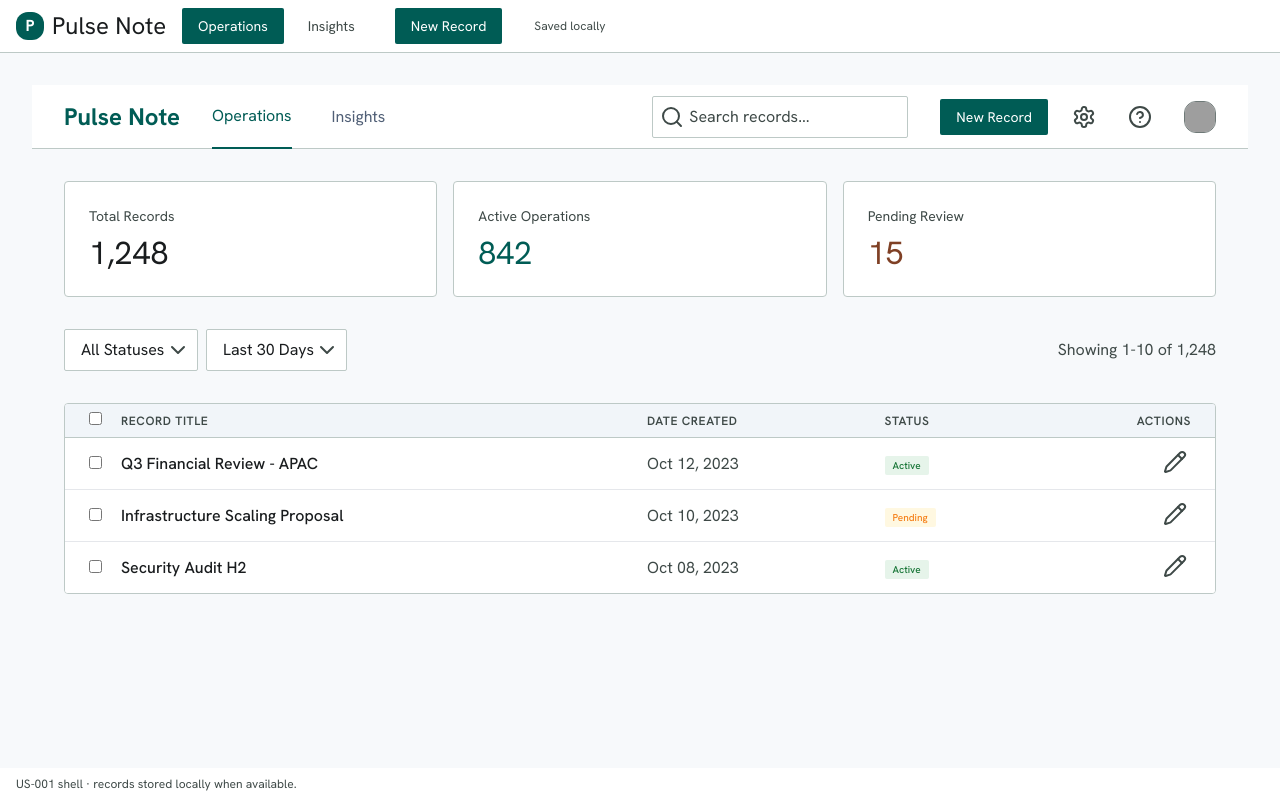
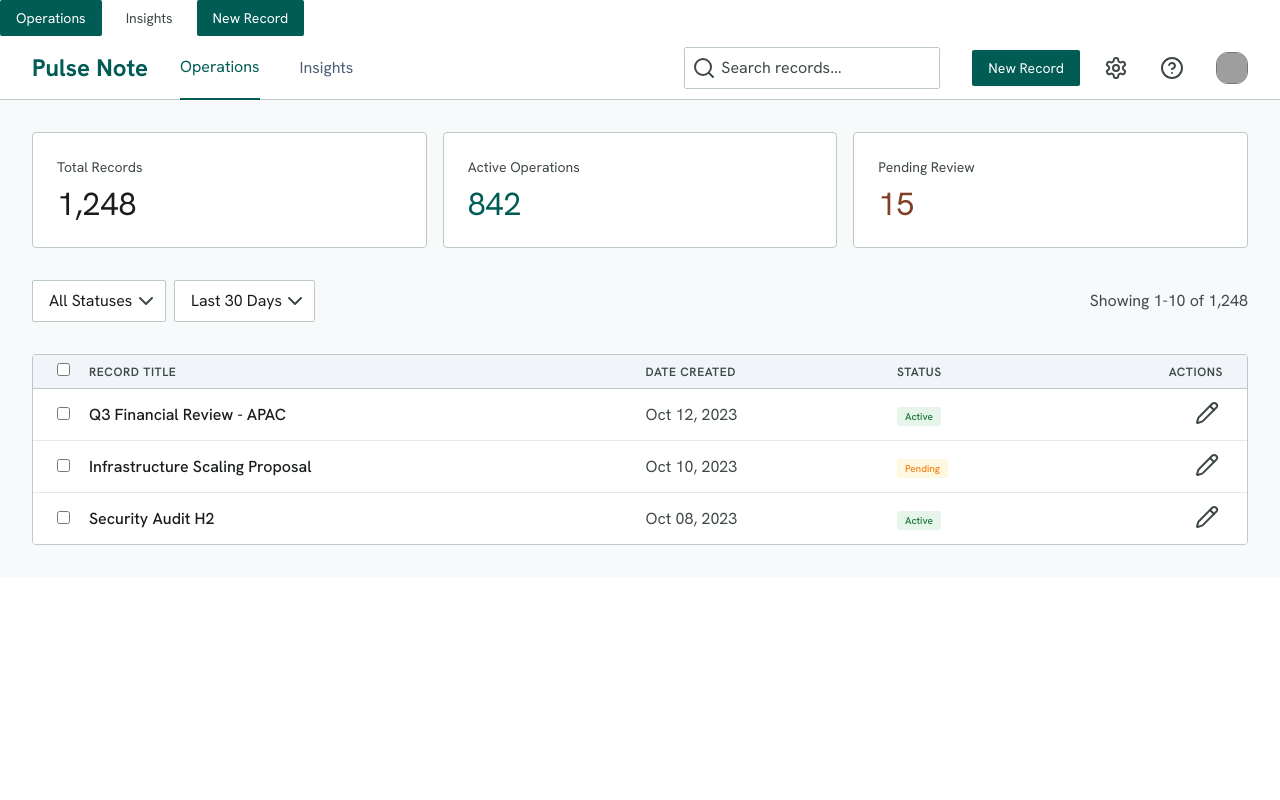
Before and after one commit to hikmetgulsesli/pulse-note-0620fc72, a React (Vite) app: page / in a window 1280 px wide. Built offline with nearby package versions, Linux system fonts and the light colour scheme; grey boxes are pictures that could not be loaded.

Commit message:
feat: US-001 - Pulse Note - app shell, state and persistence

```diff
--- a/src/App.tsx
+++ b/src/App.tsx
@@ -3,20 +3,35 @@
  *
  * US-001 owns the shared app shell. App.tsx is responsible for:
  *  - wiring `<PulseNoteProvider>` so screens can read shell state,
- *  - rendering the persistent shell chrome (header, navigation, status),
- *  - reaching every product surface declared in DESIGN_BRIEF (operations,
- *    editor, insights) without deleting or bypassing previously reachable
- *    surfaces,
- *  - surfacing the storage / last-error banner when the shell has something
- *    to say to the user,
+ *  - exposing a minimal functional surface switch (operations / editor / insights)
+ *    with action-attached navigation buttons that other stories can drive,
+ *  - surfacing storage / load / error / surface diagnostics through
+ *    `globalThis.app.pulseNote` instead of visible app shell chrome, so the
+ *    generated full-screen screens own the entire viewport on mobile and
+ *    desktop without diagnostic banners pushing, covering, or overflowing
+ *    their layout,
  *  - keeping the existing `setfarm-app-root` test hook so older assertions
  *    remain valid.
+ *
+ * The shell deliberately does NOT render:
+ *  - a visible storage-status badge,
+ *  - a visible error banner,
+ *  - a visible footer with debug strings,
+ *  - decorative branding chrome around the generated screens.
+ *
+ * Smoke / debug state is exposed on `globalThis.app.pulseNote` for the
+ * runtime evidence layer and for developer-tools inspection. Tests that
+ * previously asserted visible chrome must read the same state through
+ * `globalThis.app.pulseNote` or the public store API.
  */
 
 import { useCallback, useEffect, useMemo } from "react";
 
-import { PulseNoteProvider, usePulseNote } from "./features/pulse-note/pulse-note.store";
-import type { PulseNoteState, SurfaceId } from "./features/pulse-note/pulse-note.types";
+import {
+  PulseNoteProvider,
+  usePulseNote,
+} from "./features/pulse-note/pulse-note.store";
+import type { SurfaceId } from "./features/pulse-note/pulse-note.types";
 import {
   InsightsPulseNote,
   RecordEditorPulseNote,
@@ -60,28 +75,21 @@ function SurfaceSwitch(): JSX.Element {
   );
 }
 
-function statusLabel(status: PulseNoteState["storageStatus"]): string {
-  switch (status) {
-    case "available":
-      return "Saved locally";
-    case "missing":
-      return "In-memory only";
-    case "recovered":
-      return "Recovered clean shell";
-    case "denied":
-      return "Storage denied";
-    case "quota_exceeded":
-      return "Storage full";
-    default:
-      return "Unknown";
-  }
-}
+/**
+ * Functional navigation row. Only the buttons the runtime evidence layer
+ * drives are rendered. There is no branding, status badge, or error banner
+ * in this row — those live on `globalThis.app.pulseNote` for diagnostics.
+ */
+function ShellNavigation(): JSX.Element {
+  const { state, setSurface, openEditorDraft } = usePulseNote();
+  const { activeSurface } = state;
 
-function ShellChrome(): JSX.Element {
-  const { state, setSurface, openEditorDraft, resetTransientError } = usePulseNote();
-  const { activeSurface, lastError, storageStatus } = state;
-
-  const navItems: ReadonlyArray<{ id: SurfaceId; label: string; actionId: string; testId: string }> = useMemo(
+  const navItems: ReadonlyArray<{
+    id: SurfaceId;
+    label: string;
+    actionId: string;
+    testId: string;
+  }> = useMemo(
     () => [
       {
         id: "operations",
@@ -114,43 +122,7 @@ function ShellChrome(): JSX.Element {
     openEditorDraft();
   }, [openEditorDraft]);
 
-  const handleDismissError = useCallback(() => {
-    resetTransientError();
-  }, [resetTransientError]);
-
-  // Show a transient banner only when the error is informative (not null).
-  // Errors stay dismissible so the user is never stuck.
-  useEffect(() => {
-    if (!lastError) return;
-    if (typeof window === "undefined") return;
-    const handle = window.setTimeout(() => {
-      resetTransientError();
-    }, 8000);
-    return () => window.clearTimeout(handle);
-  }, [lastError, resetTransientError]);
-
   return (
-    <div
-      className="min-h-screen flex flex-col bg-surface text-on-surface"
-      data-shell-state={activeSurface}
-    >
-      <header
-        className="flex flex-wrap items-center gap-md px-md lg:px-xl py-sm bg-surface-container-lowest border-outline-variant"
-        style={{ borderBottomWidth: 1 }}
-        data-testid="pulse-note-header"
-      >
-        <div className="flex items-center gap-sm">
-          <span
-            aria-hidden="true"
-            className="inline-flex items-center justify-center rounded-full bg-primary text-on-primary"
-            style={{ width: 28, height: 28, fontWeight: 700 }}
-          >
-            P
-          </span>
-          <h1 className="font-headline-md text-headline-md text-on-surface">
-            Pulse Note
-          </h1>
-        </div>
     <nav
       aria-label="Product surfaces"
       className="flex items-center gap-sm"
@@ -178,8 +150,6 @@ function ShellChrome(): JSX.Element {
           </button>
         );
       })}
-        </nav>
-        <div className="flex items-center gap-sm ml-sm">
       <button
         type="button"
         onClick={handleNewRecord}
@@ -189,53 +159,36 @@ function ShellChrome(): JSX.Element {
       >
         New Record
       </button>
-        </div>
-        <div
-          className="ml-sm px-sm py-xs rounded font-label-sm text-label-sm text-on-surface-variant bg-surface-container-low"
-          data-testid="shell-storage-status"
-          data-storage-status={storageStatus}
-        >
-          {statusLabel(storageStatus)}
-        </div>
-      </header>
+    </nav>
+  );
+}
 
-      {lastError ? (
-        <div
-          role="status"
-          aria-live="polite"
-          className="flex items-center gap-md px-md py-sm bg-error-container text-on-error-container"
-          data-testid="pulse-note-error-banner"
-          data-error-banner="true"
-        >
-          <span className="font-body-sm text-body-sm flex-1">{lastError}</span>
-          <button
-            type="button"
-            onClick={handleDismissError}
-            data-action-id="shell.dismiss-error"
-            data-testid="shell-dismiss-error"
-            className="font-label-md text-label-md underline hover:opacity-80"
-          >
-            Dismiss
-          </button>
-        </div>
-      ) : null}
+/**
+ * Diagnostic bridge: mirror shell smoke / debug state to `globalThis.app`
+ * so runtime evidence tooling and developer-tools inspection can read
+ * storage / load / error / surface state without forcing a visible banner
+ * to be rendered around generated full-screen screens.
+ */
+function ShellDiagnostics(): null {
+  const { state } = usePulseNote();
+  const { activeSurface, lastError, storageStatus, loadStatus } = state;
 
-      <main
-        className="flex-1 p-md lg:p-xl bg-surface"
-        data-testid="pulse-note-main"
-        data-active-surface={activeSurface}
-      >
-        <SurfaceSwitch />
-      </main>
+  useEffect(() => {
+    if (typeof globalThis === "undefined") return;
+    const root = (globalThis as unknown as {
+      app?: Record<string, unknown>;
+    }).app;
+    const next = { ...(root ?? {}) } as Record<string, unknown>;
+    next.pulseNote = {
+      activeSurface,
+      storageStatus,
+      loadStatus,
+      lastError,
+    };
+    (globalThis as unknown as { app: Record<string, unknown> }).app = next;
+  }, [activeSurface, lastError, storageStatus, loadStatus]);
 
-      <footer
-        className="px-md py-sm text-on-surface-variant font-label-sm text-label-sm bg-surface-container-lowest"
-        data-testid="pulse-note-footer"
-      >
-        <span>US-001 shell · records stored locally when available.</span>
-      </footer>
-    </div>
-  );
+  return null;
 }
 
 export default function App(): JSX.Element {
@@ -247,7 +200,9 @@ export default function App(): JSX.Element {
         data-app="pulse-note"
         className="min-h-screen"
       >
-        <ShellChrome />
+        <ShellDiagnostics />
+        <ShellNavigation />
+        <SurfaceSwitch />
       </div>
     </PulseNoteProvider>
   );
```
Lines whose indentation alone changed are shown as unchanged.
